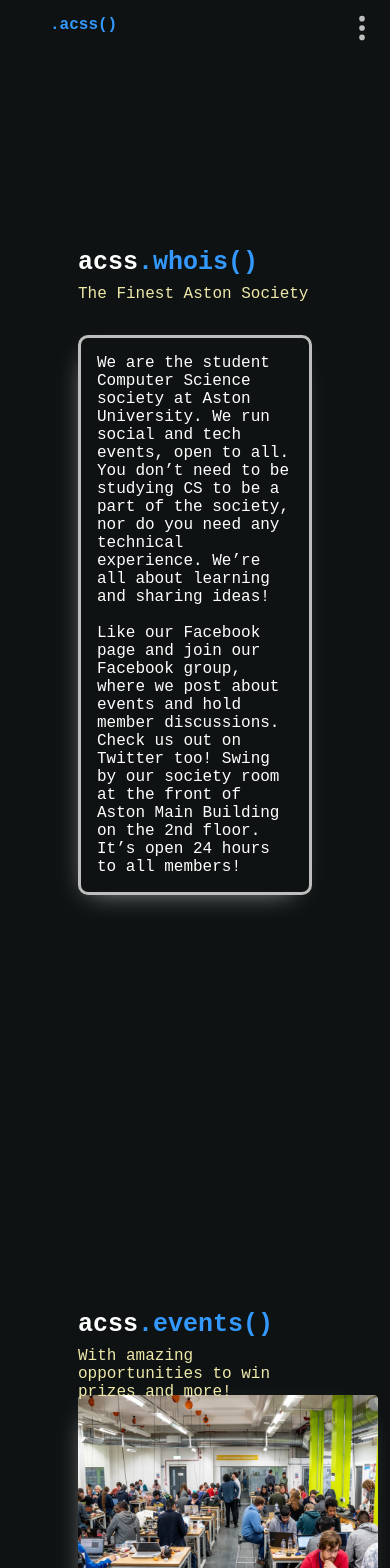
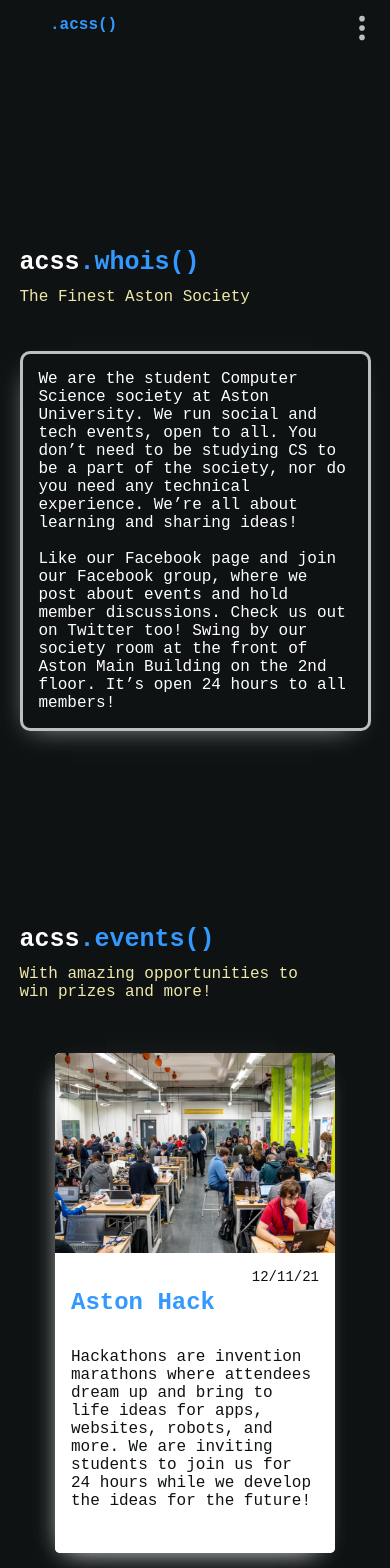
Before and after one commit to yelloweq/website-acss, a React (Create React App) app: page / in a window 390 px wide. Shown: the top 1568 px of the page. Built offline with nearby package versions, Linux system fonts and the light colour scheme.

Commit message:
changed section css to fix mobile position issues.

```diff
--- a/src/components/Card/CardComponents.js
+++ b/src/components/Card/CardComponents.js
@@ -1,17 +1,21 @@
 import styled from 'styled-components';
 
 export const CardContainer = styled.div`
-    display: block;
-    position: relative;
-    top: 3rem;
+    display: flex;
+    position: absolute;
+    top: 7rem;
     width: 300px;
     height: 500px;
     background: #fff;
-    position: relative;
     overflow: hidden;
     border-radius: 5px;
     box-shadow: -5px 10px 26px -15px rgba(219, 219, 219, 0.8);
+    transition: all 200ms ease-in-out;
 
+    @media screen and (max-width: 768px){
+        width: 280px;
+        top: 6rem;
+    }
 
 `
 
@@ -20,6 +24,10 @@
     color: #3399ff;
     font-weight: 700;
     margin-bottom: 2rem;
+
+    @media screen and (max-width: 768px){
+        font-size: 24px;
+    }
 
 `
 
@@ -41,7 +49,9 @@
     height: calc(100% - 200px);
     width: 100%
 
-
+    @media screen and (max-width: 768px){
+       height: calc(100% - 180px);
+    }
 `
 
 export const CardImage = styled.img`
@@ -54,4 +64,5 @@
     height: 200px;
     width: 100%;
     overflow: hidden;
+
 `
--- a/src/components/HeroSection/HeroSection.js
+++ b/src/components/HeroSection/HeroSection.js
@@ -1,18 +1,16 @@
 import React from 'react';
-import { HeroContainer, HeroBg, HeroContent, HeroH1, HeroSpan, HeroP } from './HeroSectionComponents.js'
+import { HeroContainer, HeroBg, HeroContent, HeroH1, HeroSpan,  } from './HeroSectionComponents.js'
 
 function HeroSection(props) {
     return (
         <HeroContainer>
             <HeroBg bgColor={props.bg} />
             <HeroH1 color={props.titleColor} size={props.titleSize}>{props.title}</HeroH1><HeroH1 color={props.suffixColor} size={props.suffixSize}>{props.suffix}</HeroH1>
+            <HeroSpan SpanColor={props.SpanColor} SpanStyle={props.SpanStyle} spanSize={props.spanSize}>{props.SpanText}</HeroSpan>
+
             <HeroContent>
-                <HeroSpan SpanColor={props.SpanColor} SpanStyle={props.SpanStyle} spanSize={props.spanSize}>{props.SpanText}</HeroSpan>
-                <HeroP pContent={props.pContent} />
+                {props.children}
             </HeroContent>
-
-            {props.children}
-
         </HeroContainer>
     )
 }
--- a/src/components/HeroSection/HeroSectionComponents.js
+++ b/src/components/HeroSection/HeroSectionComponents.js
@@ -1,16 +1,19 @@
 import styled from 'styled-components';
 
 export const HeroContainer = styled.div`
-    display: block;
+    display: flex;
     margin-left: 20%;
     margin-right: 20%;
     margin-bottom: 40rem;
-    justify-content: left;
-    flex-direction: column;
     height: 50vh;
     position: relative;
     top: 200px;
     z-index: 1;
+    max-height: max-content;
+    @media screen and (max-width: 768px){
+        margin-left: 5%;
+        margin-right: 5%;
+    }
     `
 
 export const HeroBg = styled.div`
@@ -25,19 +28,33 @@
 `
 
 export const HeroContent = styled.div`
-    z-index: 3;
-    max-width: 100%;
+    z-index: 6;
+    max-width: 100vw;
     position: absolute;
     display: flex;
-    align-items: left;
-    flex-direction: column;
+    align-items: center;
+    justify-content: center;
+    top: 4rem;
+    min-width: 90vw;
+    min-height:50vh;
+    max-height: max-content;
+    @media screen and (max-width: 768px){
+        top: 3rem;
+    }
+
+    @media screen and (max-width: 480px){
+        top: 2rem;
+    }
+
 
 `
 
 export const HeroH1 = styled.h1`
-    display: inline-block;
+    display: inline-flex;
+    top: 0;
+    width: max-content;
+    height: max-content;
     margin-bottom: 0.5rem;
-    // letter-spacing: -0.05rem;
     animation: fadeInAnimation ease 3s;
     animation-iteration-count: 1;
     animation-fill-mode: forwards;
@@ -47,19 +64,6 @@
     font-size: ${(props => props.size)};
     text-align: start;
     font-weight:  700;
-
-    @keyframes fadeInAnimation {
-    0% {
-        opacity: 0;
-        matrix3d(1, 0, 0, 0, 0, 0, 1, 0, 0, -1, 0, 0, 0, -100, -100, 1);
-        transform-origin: 50% 50% 0px;
-        }
-    100% {
-        opacity: 1;
-        matrix3d(1, 0, 0, 0, 0, 1, 0, 0, 0, 0, 1, 0, 0, 0, 0, 1);
-
-        }
-    }
 
     @media screen and (max-width: 768px){
         font-size: 30px;
@@ -71,27 +75,24 @@
     }
 `
 export const HeroSpan = styled.span`
+    position: absolute;
+    display:flex;
+    left: 0;
+    top: 4rem;
+    text-align: start;
+    width: 80vw;
+    height: max-content;
     font-style: ${props => props.SpanStyle};
     color: ${props => props.SpanColor};
     font-size: ${props => props.spanSize};
-    width: 100%;
     margin-bottom: 0.5rem;
 
-
-`
-export const HeroP = styled.p`
-    margin-top: 24px;
-    color: #fff;
-    font-size: 20px;
-    text-align: start;
-    max-width: 600px;
-
     @media screen and (max-width: 768px){
-        font-size: 18x;
-
+        top: 3rem;
     }
 
     @media screen and (max-width: 480px){
-        font-size: 16px;
+        top: 2.5rem;
     }
+
 `
--- a/src/pages/index.js
+++ b/src/pages/index.js
@@ -31,7 +31,6 @@
                     SpanColor="#EEE8A9"
                     SpanSize="20px"
                     SpanText="The Finest Aston Society"
-                    pContent="We host tons of events with free food, have our own kick-ass room, and super friendly people!"
                 >
 
                     <TextBox>
@@ -66,7 +65,12 @@
 
 
                     </Card>
+                    <Card title="Aston Hack" date="12/11/21" img={image} >
+                        Hackathons are invention marathons where attendees dream up and bring to life ideas for apps, websites, robots, and more.
+                        We are inviting students to join us for 24 hours while we develop the ideas for the future!
 
+
+                    </Card>
 
                 </HeroSection>
             </section>
```
